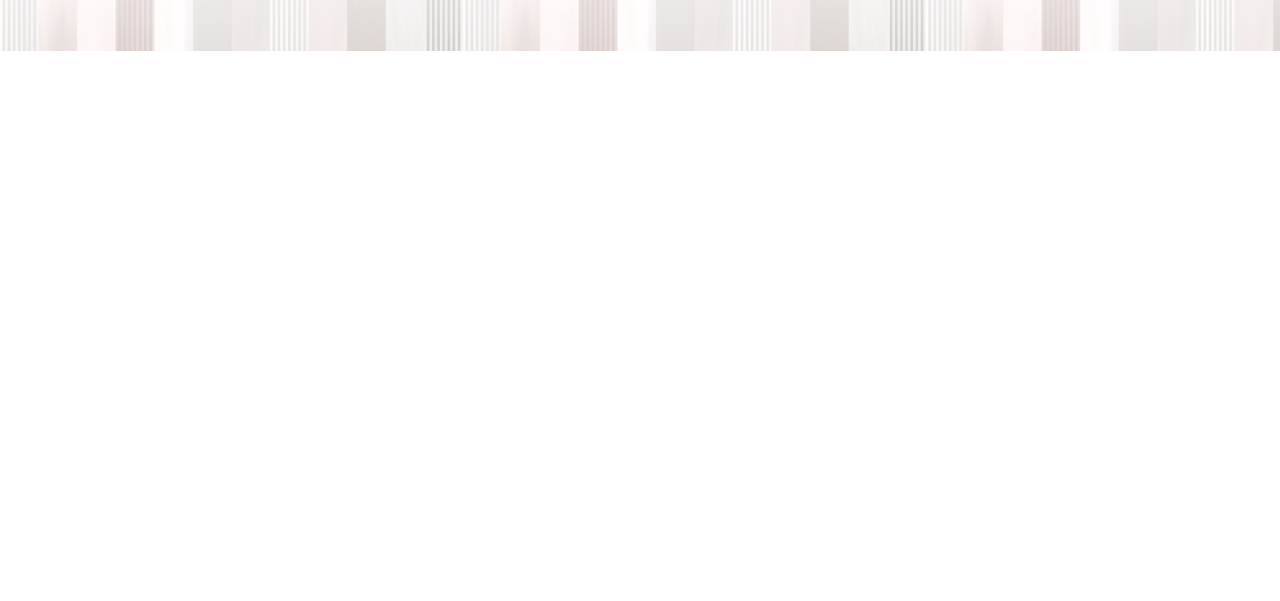
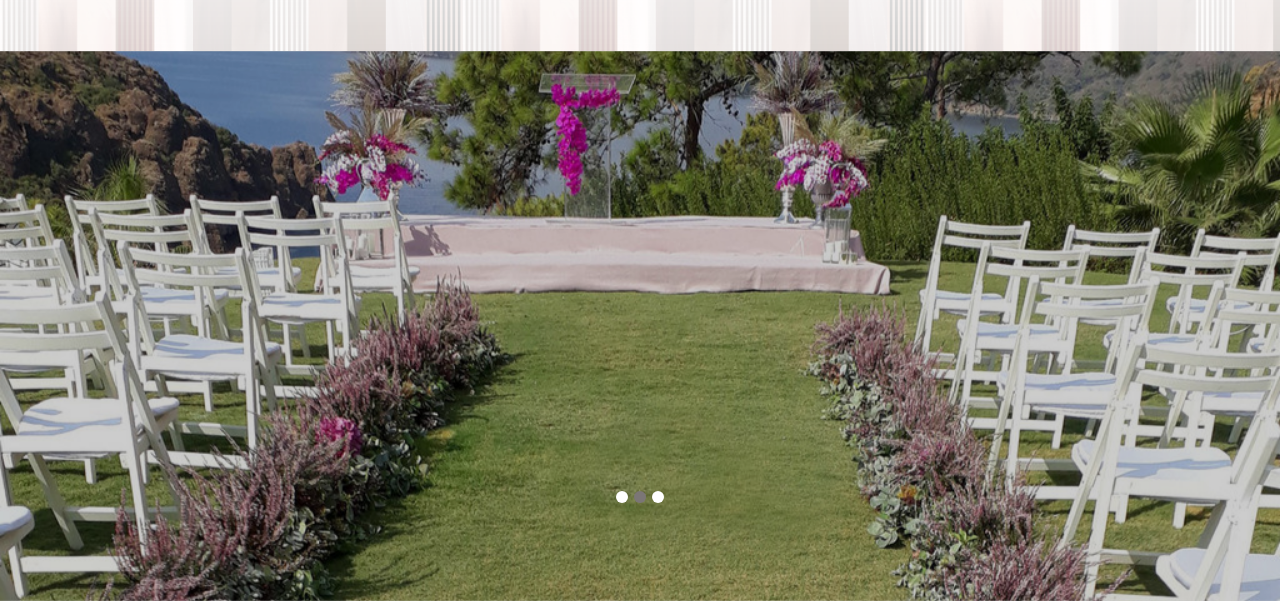
Before and after one commit to aynurajafarova/d-maris-bay-template, a plain HTML site: page index.html in a window 1280 px wide. Shown: the part 1975-2576 px from the top of the page. Before the commit the page ends 2026 px from the top, so only its background shows below. Drawn offline with nearby package versions, Linux system fonts and the light colour scheme; files whose address does not match are found by name.

Commit message:
momentsSlider section created

```diff
--- a/assets/js/owlCarousel.js
+++ b/assets/js/owlCarousel.js
@@ -1,5 +1,5 @@
 $(document).ready(function() {
-  $(".owl-carousel").owlCarousel({
+  $(".main-slider-photos").owlCarousel({
     items: 1,
     nav: true,
     loop: true,
@@ -7,7 +7,7 @@ $(document).ready(function() {
     autoplayTimeout: 3000,
     margin: 35,
     dots: true,
-    dotsEach:true,
+    dotsEach: true,
     animateOut: "fadeOut",
     smartSpeed: 1500,
     responsiveClass: true,
@@ -31,4 +31,34 @@ $(document).ready(function() {
       }
     }
   });
+
+  // momentsSliderPhotos
+  $(".moments-slider-photos").owlCarousel({
+    items: 1,
+    nav: false,
+    loop: true,
+    autoplay: true,
+    autoplayTimeout: 3000,
+    margin: 35,
+    dots: true,
+    dotsEach: true,
+    animateOut: "fadeOut",
+    smartSpeed: 1500,
+    responsiveClass: true,
+    responsive: {
+      0: {
+        items: 1
+      },
+      575: {
+        items: 2
+      },
+      767: {
+        items: 3
+      },
+      991: {
+        items: 1,
+        loop: true
+      }
+    }
+  });
 });
--- a/assets/styles/components/_slider.scss
+++ b/assets/styles/components/_slider.scss
@@ -1,3 +1,23 @@
+%dots-style {
+  position: absolute;
+  top: 80%;
+  display: flex;
+  justify-content: center;
+  width: 100%;
+  z-index: 112;
+  .owl-dot {
+    width: 12px;
+    height: 12px;
+    border-radius: 50%;
+    display: inline-block;
+    background: white;
+    margin: 0 3px;
+  }
+  .active {
+    background-color: #7b7676;
+  }
+}
+
 #mainSlider {
   position: relative;
   z-index: 111;
@@ -36,23 +56,7 @@
       z-index: 111;
     }
     .owl-dots {
-      position: absolute;
-      top: 80%;
-      display: flex;
-      justify-content: center;
-      width: 100%;
-      z-index: 112;
-      .owl-dot {
-        width: 12px;
-        height: 12px;
-        border-radius: 50%;
-        display: inline-block;
-        background: white;
-        margin: 0 3px;
-      }
-      .active {
-        background-color: #7b7676;
-      }
+      @extend %dots-style;
     }
     &::after {
       content: "";
@@ -68,3 +72,35 @@
     }
   }
 }
+
+// momentsSlider
+#momentsSlider {
+  position: relative;
+  height: 550px;
+  .moments-slider-photos {
+    position: relative;
+    height: 550px;
+    .moments-slider-photo-item {
+      height: 550px;
+      img {
+        height: 100%;
+        object-fit: cover;
+      }
+    }
+    .owl-dots {
+      @extend %dots-style;
+    }
+     &::after {
+      content: "";
+      position: absolute;
+      height: 100%;
+      width: 100%;
+      background-color: black;
+      z-index: 11;
+      top: 0;
+      left: 0;
+      right: 0;
+      opacity: 0.2;
+    }
+  }
+}
--- a/index.html
+++ b/index.html
@@ -60,7 +60,7 @@
         <div class="main-slider-header col-xl-10">
           <h1>Luxurious Seclusion Between Sea and Sky</h1>
         </div>
-        <div class="owl-carousel main-slider-photos">
+        <div class="main-slider-photos owl-carousel">
           <div class="slider-photo-item">
             <img
               src="./assets/images/main-slider/AH-8708-D_Maris.21170d8bb5043cb355219e8f9f248e2a.jpg"
@@ -170,6 +170,28 @@
           </div>
         </div>
       </section>
+      <section id="momentsSlider">
+        <div class="moments-slider-photos owl-carousel">
+          <div class="moments-slider-photo-item">
+            <img
+              src="./assets/images/moments-slider/ZUMA_at_D-Hotel_Maris_interior_from_terrace 1edited.bc3d18bb0c96f8504218782a0d4a1ae0.jpg"
+              alt=""
+            />
+          </div>
+          <div class="moments-slider-photo-item">
+            <img
+              src="./assets/images/moments-slider/01_20170930_104742_resized.f1fe7e6022b82caefcd994c3fba9c477.jpg"
+              alt=""
+            />
+          </div>
+          <div class="moments-slider-photo-item">
+            <img
+              src="./assets/images/main-slider/D-Maris-Bay_BeachesPool_1.33b2cb9532b4e26305451b3ccf737f72.jpg"
+              alt=""
+            />
+          </div>
+        </div>
+      </section>
     </main>
 
     <!-- jQuery -->
```
Also changed, not shown: assets/images/moments-slider/01_20170930_104742_resized.f1fe7e6022b82caefcd994c3fba9c477.jpg (added), assets/images/moments-slider/ZUMA_at_D-Hotel_Maris_interior_from_terrace 1edited.bc3d18bb0c96f8504218782a0d4a1ae0.jpg (added), assets/styles/main.css, 1 other file.
